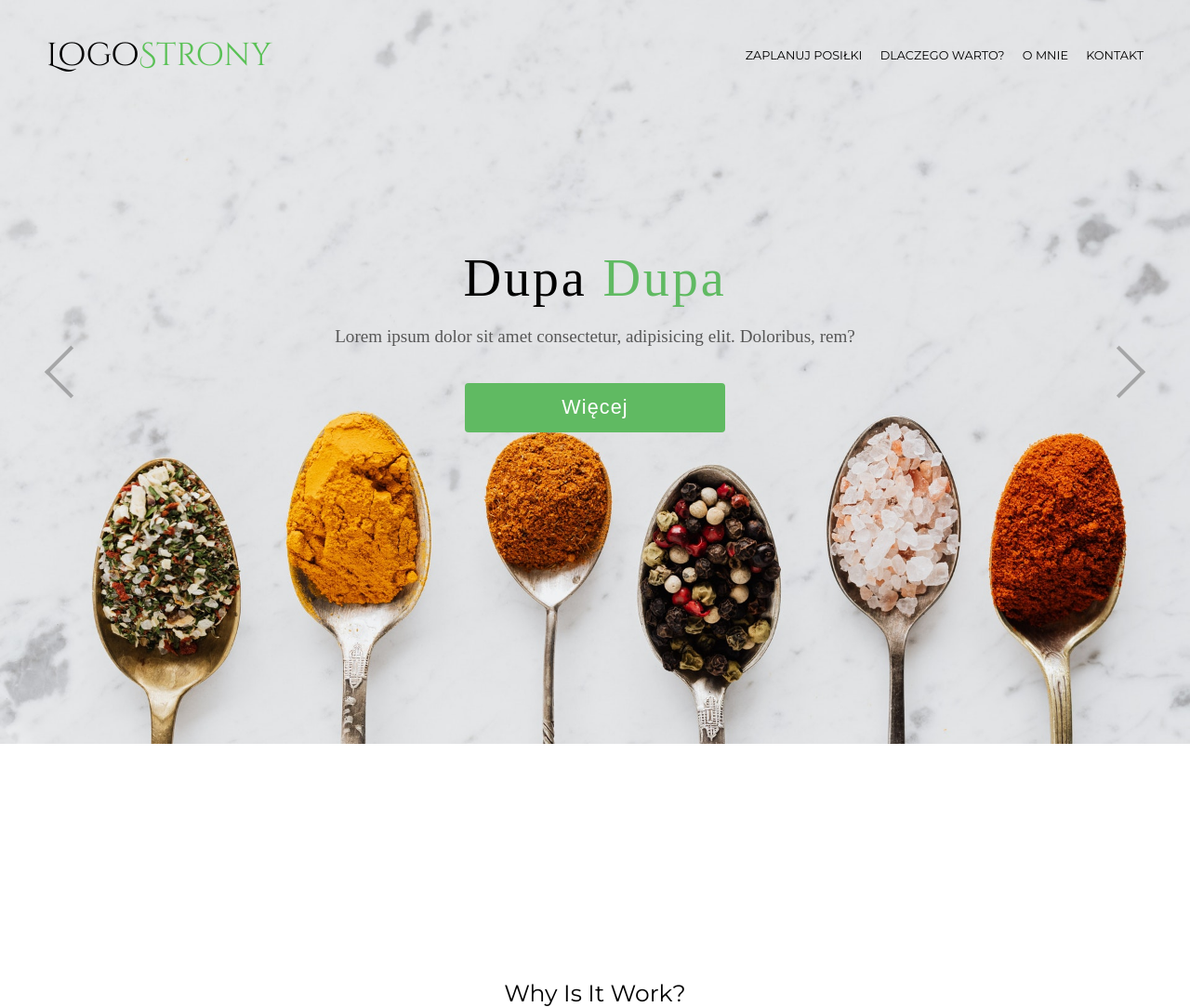
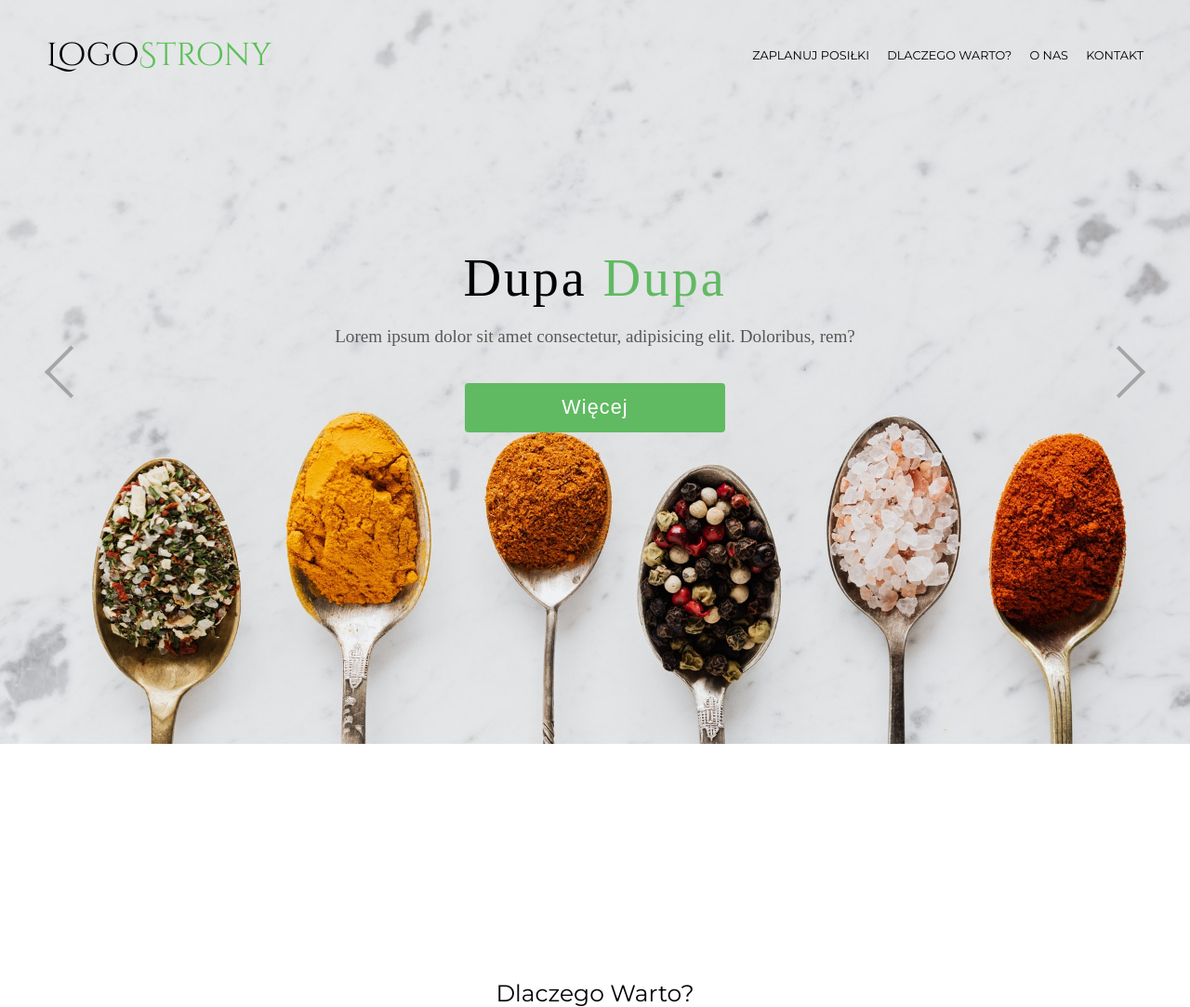
Before and after one commit to Marek-90/food-project, a React (Create React App) app: page / in a window 1280 px wide. Shown: the whole page at 93% size. Built offline with nearby package versions, Linux system fonts and the light colour scheme.

Commit message:
new component

```diff
--- a/src/components/Header/Nav/nav.jsx
+++ b/src/components/Header/Nav/nav.jsx
@@ -16,7 +16,7 @@ const Nav = ({isScroll}) => {
                 </Link>
             </LiStyle>
             <LiStyle isScroll={isScroll}>
-                <Link to="nav"
+                <Link to="why"
                 smooth={true}
                 duration={2000}>
                     DLACZEGO WARTO?
@@ -26,7 +26,7 @@ const Nav = ({isScroll}) => {
                 <Link to="about"
                 smooth={true}
                 duration={2000}>
-                    O MNIE
+                    O NAS
                 </Link>
             </LiStyle>
             <LiStyle isScroll={isScroll}>
--- a/src/components/WhyIsItWorth/Title/title.jsx
+++ b/src/components/WhyIsItWorth/Title/title.jsx
@@ -4,7 +4,7 @@ import TitleStyle from './titleStyle';
 const Title = () => {
     return (
         <>
-            <TitleStyle>Why Is It Work?</TitleStyle>
+            <TitleStyle>Dlaczego Warto?</TitleStyle>
         </>
 
     )
--- a/src/components/WhyIsItWorth/whyIsItWorth .jsx
+++ b/src/components/WhyIsItWorth/whyIsItWorth .jsx
@@ -5,7 +5,7 @@ import Title from './Title/title';
 
 const WhyIsItWorth = () => {
     return (
-        <WhyIsItWorthStyled>
+        <WhyIsItWorthStyled id='why'>
             <Container>
                 <Title/>
             </Container>
```
Also changed, not shown: src/Assets/symbol-3296658_1280.png (added).
